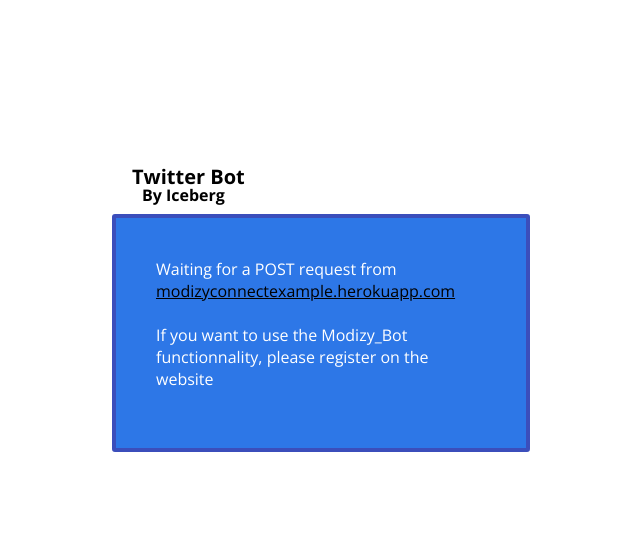
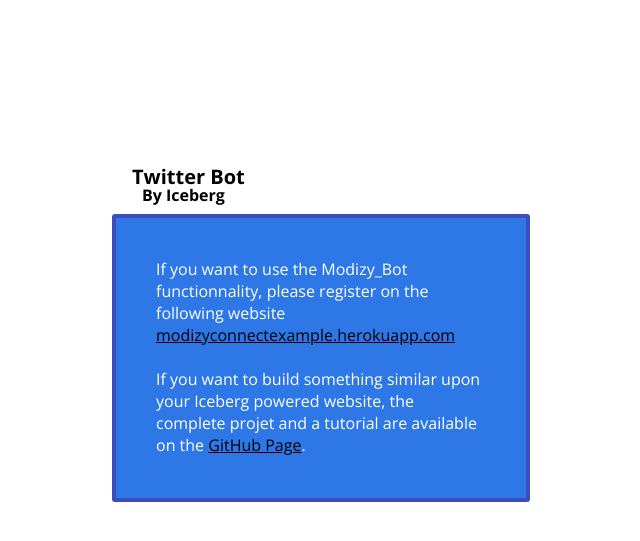
Before and after one commit to Rafkraft/twitter_bot, a Python web app: template templates/home.html in a window 1280 px wide. Shown: the top 541 px of the page, without its empty margins (323-963 px from the left). Run offline with Jinja, Linux system fonts and the light colour scheme; the template is opened without the code that fills it, so the values that code supplies are empty.

Commit message:
version 2.0.8

```diff
--- a/CartHandler.py
+++ b/CartHandler.py
@@ -5,7 +5,6 @@ import jinja2
 import datetime
 import sys
 import json
-
 
 from google.appengine.api import users
 from google.appengine.api import urlfetch
--- a/addUser.py
+++ b/addUser.py
@@ -46,7 +46,7 @@ class addUser(webapp2.RequestHandler):
     def get(self):
         from tweepy import API
         template = JINJA_ENVIRONMENT.get_template('templates/template.html')
-        templateVars = { "message" : "" }
+        templateVars = { "message" : "Waiting for a POST request" }
         self.response.write(template.render(templateVars) )
 
     def post(self):
--- a/style/style.css
+++ b/style/style.css
@@ -38,7 +38,7 @@ body {
     margin-left: 30px;
 }
 #text {
-    height:150px;
+    height:200px;
     width:330px;
     margin-left: auto;
     margin-right: auto;
--- a/templates/home.html
+++ b/templates/home.html
@@ -11,7 +11,9 @@
     <p>By Iceberg</p>
     <div id="text">
     {{message}}
-    Waiting for a POST request from <br><a href='http://modizyconnectexample.herokuapp.com/'>modizyconnectexample.herokuapp.com</a><br><br>If you want to use the Modizy_Bot functionnality, please register on the website
+    If you want to use the Modizy_Bot functionnality, please register on the following website<br>
+    <a target="_blank" href='http://modizyconnectexample.herokuapp.com/'>modizyconnectexample.herokuapp.com</a><br><br>
+    If you want to build something similar upon your Iceberg powered website, the complete projet and a tutorial are available on the <a target="_blank" href="https://github.com/Rafkraft/twitter_bot/blob/masterv2/tuto.md">GitHub Page</a>.
     </div>
 </div>
 
```
